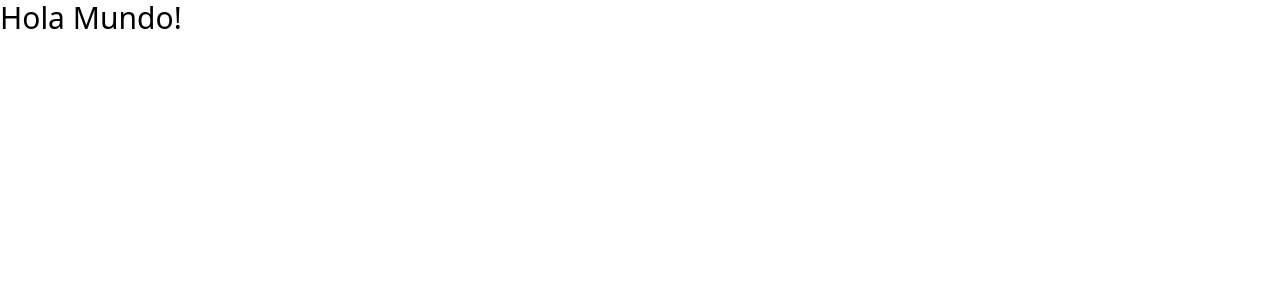
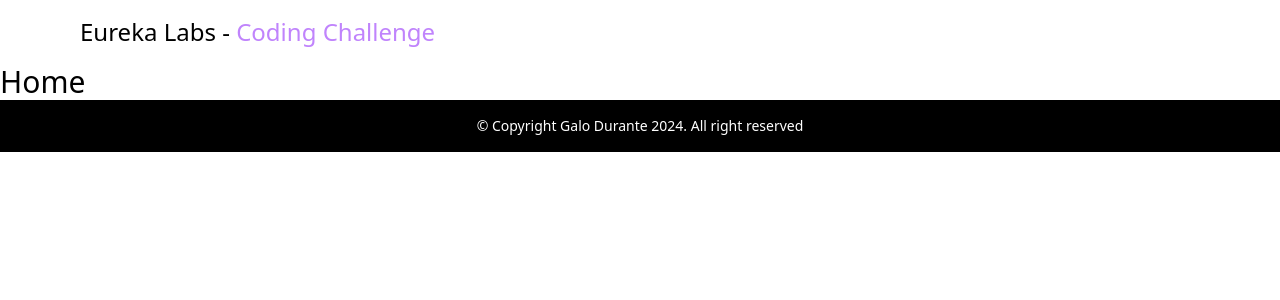
Before and after one commit to GaloDurante/EurekaLabs-Challenge, a React (Vite) app: page / in a window 1280 px wide. Shown: the top 300 px of the page. Built offline with nearby package versions, Linux system fonts and the light colour scheme.

Commit message:
CC-3: Create main layout of the page

```diff
--- a/src/App.jsx
+++ b/src/App.jsx
@@ -1,7 +1,13 @@
+import Header from './components/Header';
+import Home from './components/Home';
+import Footer from './components/Footer';
+
 const App = () => {
   return (
-    <div className="text-3xl">
-      <h1>Hola Mundo!</h1>
+    <div>
+      <Header />
+      <Home />
+      <Footer />
     </div>
   );
 };
--- /dev/null
+++ b/src/components/Footer/index.jsx
@@ -0,0 +1,11 @@
+const Footer = () => {
+  return (
+    <footer>
+      <p className="text-sm bg-black text-center text-white p-4">
+        &copy; Copyright Galo Durante 2024. All right reserved
+      </p>
+    </footer>
+  );
+};
+
+export default Footer;
--- /dev/null
+++ b/src/components/Header/index.jsx
@@ -0,0 +1,11 @@
+const Header = () => {
+  return (
+    <header>
+      <h1 className="text-xl md:text-2xl py-4 text-center md:text-start md:px-20">
+        Eureka Labs - <span className="text-purple-400">Coding Challenge</span>
+      </h1>
+    </header>
+  );
+};
+
+export default Header;
--- /dev/null
+++ b/src/components/Home/index.jsx
@@ -0,0 +1,9 @@
+const Home = () => {
+  return (
+    <main>
+      <p className="text-3xl">Home</p>
+    </main>
+  );
+};
+
+export default Home;
```
